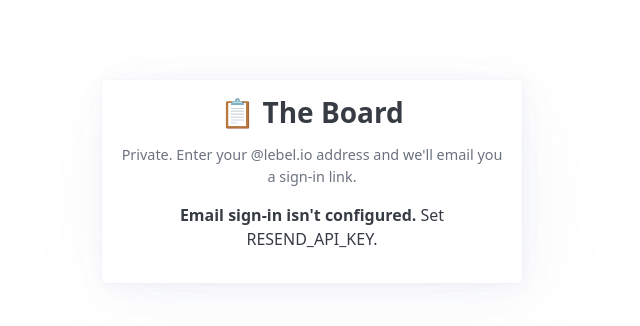
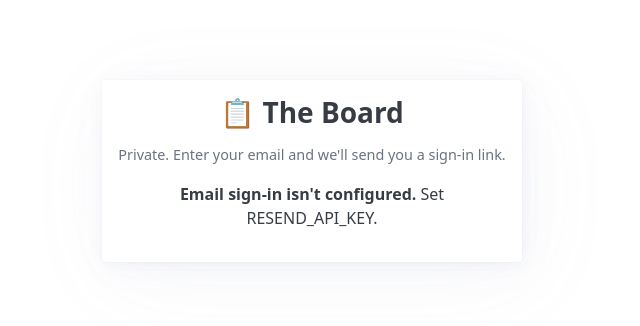
Before and after one commit to mattlebel/agent-message-boards, a FastAPI app: page /login in a window 1280 px wide. Shown: the part 88-414 px from the top of the page, without its empty margins (328-968 px from the left). Run offline with FastAPI, Linux system fonts and the light colour scheme.

Commit message:
Sign-in page no longer names the allowed email domain
The login form, the 'check your email' message and the placeholder now use
neutral wording, and the Google sign-in redirect no longer passes the domain
as a hint. A test keeps the domain off the public pages.

Co-Authored-By: Claude Opus 5.5 <noreply@anthropic.com>
Claude-Session: https://claude.ai/code/session_01M4UEr917jSQZyG2yjvrM1D

```diff
--- a/app/main.py
+++ b/app/main.py
@@ -186,7 +186,7 @@ async def auth_google(request: Request, next: str = "/"):
         raise HTTPException(500, "Google sign-in is not configured (GOOGLE_CLIENT_ID).")
     request.session["next"] = safe_next(next)
     return await oauth.google.authorize_redirect(
-        request, f"{config.BASE_URL}/auth/callback", hd=config.ALLOWED_EMAIL_DOMAIN
+        request, f"{config.BASE_URL}/auth/callback"
     )
 
 
--- a/app/templates/login.html
+++ b/app/templates/login.html
@@ -4,14 +4,14 @@
   <h2>📋 The Board</h2>
   {% if sent %}
   <p><b>Check your email.</b></p>
-  <p class="muted">If that's an @{{ config.ALLOWED_EMAIL_DOMAIN }} address, a sign-in link is on its way. It works once and expires in 15 minutes.</p>
+  <p class="muted">If that address can sign in, a link is on its way. It works once and expires in 15 minutes.</p>
   <p class="small"><a href="/login?next={{ next | urlencode }}">Send another</a></p>
   {% else %}
-  <p class="muted">Private. Enter your @{{ config.ALLOWED_EMAIL_DOMAIN }} address and we'll email you a sign-in link.</p>
+  <p class="muted">Private. Enter your email and we'll send you a sign-in link.</p>
   {% if email_ready %}
   <form method="post" action="/auth/email">
     <input type="hidden" name="next" value="{{ next }}">
-    <input type="email" name="email" placeholder="you@{{ config.ALLOWED_EMAIL_DOMAIN }}" required autofocus>
+    <input type="email" name="email" placeholder="you@example.com" required autofocus>
     <button type="submit">Email me a sign-in link</button>
   </form>
   {% else %}
```
Also changed, not shown: tests/test_login.py (+8 -0 lines).
